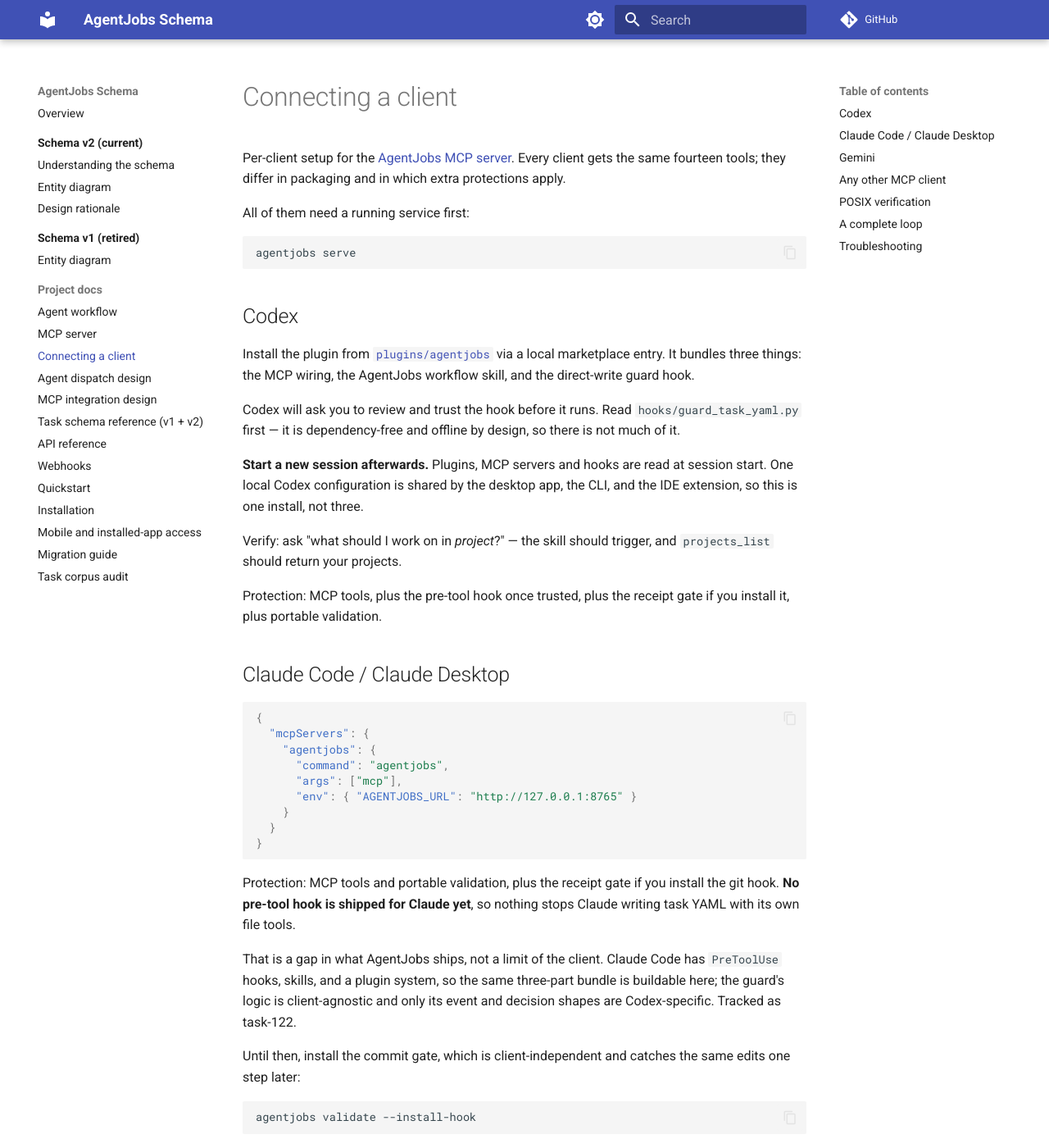
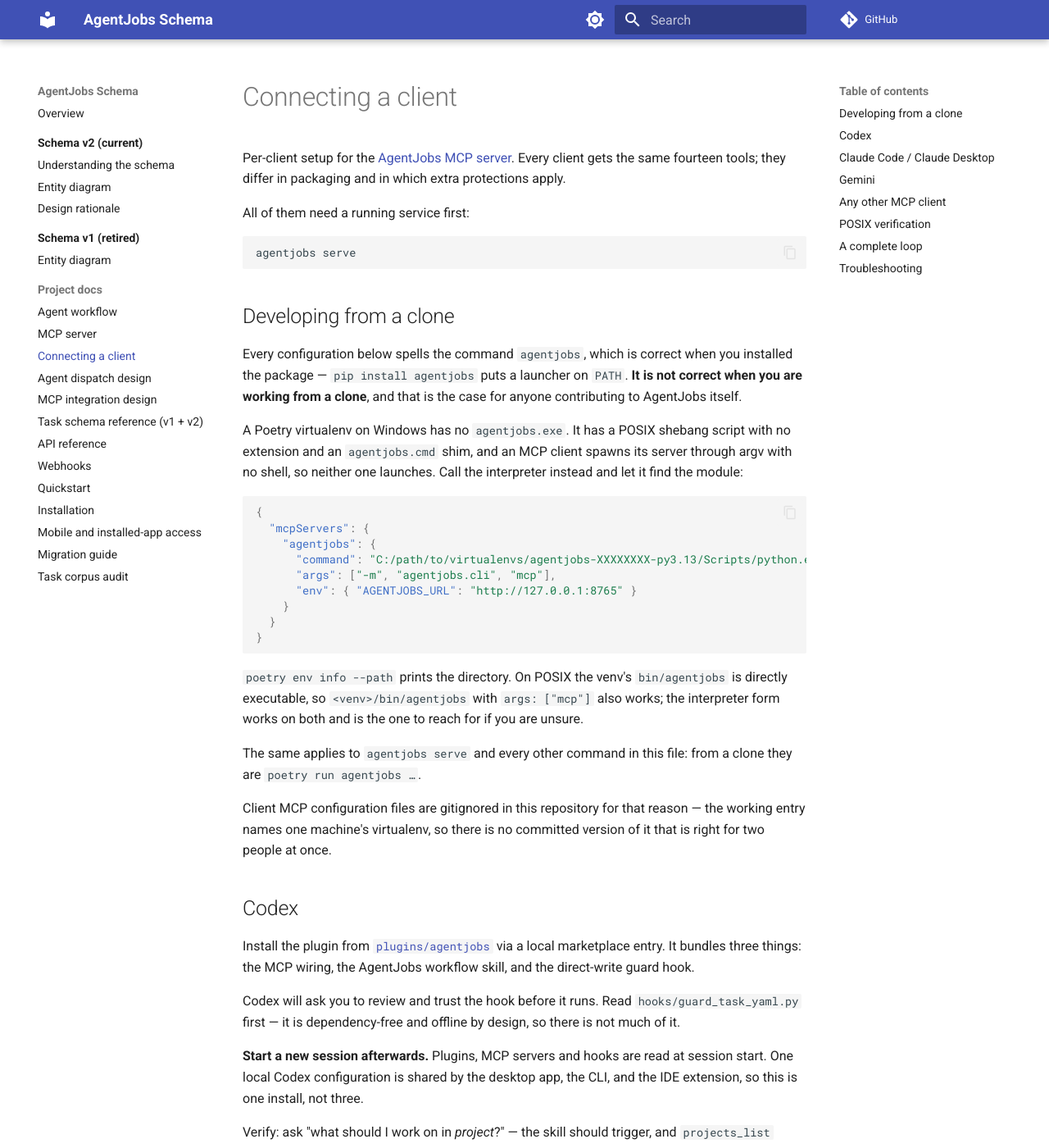
Before and after one commit to jeffposey/agentjobs, an MkDocs documentation site: the page built from docs/mcp-clients.md, in a window 1280 px wide and 1400 px high. Shown: the whole window at 82% size. Built offline with MkDocs 1.6.1 and Material for MkDocs 9.7.7, drawn with Linux system fonts in a browser that asks for light colours; comment, search, counter and statistics services are not loaded.

Commit message:
docs(mcp): explain the clone invocation and ignore client MCP config
The client setup guide spelled every command `agentjobs`, which is only true
after `pip install agentjobs`. Anyone working from a clone has no such
launcher: a Poetry virtualenv on Windows ships a shebang script and a .cmd
shim, and an MCP client spawns its server through argv with no shell, so
neither is launchable. The working invocation is the venv interpreter with
`-m agentjobs.cli mcp`, and nothing said so.

.mcp.json is ignored rather than committed. A committed PATH-based entry
would not work for the only people who clone this repository -- contributors
-- so each of them would edit a tracked file to name their own virtualenv,
leaving a permanently dirty tree and a machine-specific path one `git add -A`
away from being published. Ignoring it costs a zero-config experience that
was never actually available.

````diff
--- a/docs/mcp-clients.md
+++ b/docs/mcp-clients.md
@@ -8,6 +8,41 @@
 ```bash
 agentjobs serve
 ```
+
+## Developing from a clone
+
+Every configuration below spells the command `agentjobs`, which is correct when you
+installed the package — `pip install agentjobs` puts a launcher on `PATH`. **It is not
+correct when you are working from a clone**, and that is the case for anyone
+contributing to AgentJobs itself.
+
+A Poetry virtualenv on Windows has no `agentjobs.exe`. It has a POSIX shebang script
+with no extension and an `agentjobs.cmd` shim, and an MCP client spawns its server
+through argv with no shell, so neither one launches. Call the interpreter instead and
+let it find the module:
+
+```json
+{
+  "mcpServers": {
+    "agentjobs": {
+      "command": "C:/path/to/virtualenvs/agentjobs-XXXXXXXX-py3.13/Scripts/python.exe",
+      "args": ["-m", "agentjobs.cli", "mcp"],
+      "env": { "AGENTJOBS_URL": "http://127.0.0.1:8765" }
+    }
+  }
+}
+```
+
+`poetry env info --path` prints the directory. On POSIX the venv's `bin/agentjobs` is
+directly executable, so `<venv>/bin/agentjobs` with `args: ["mcp"]` also works; the
+interpreter form works on both and is the one to reach for if you are unsure.
+
+The same applies to `agentjobs serve` and every other command in this file: from a
+clone they are `poetry run agentjobs …`.
+
+Client MCP configuration files are gitignored in this repository for that reason — the
+working entry names one machine's virtualenv, so there is no committed version of it
+that is right for two people at once.
 
 ## Codex
 
````
Also changed, not shown: 1 other file.
